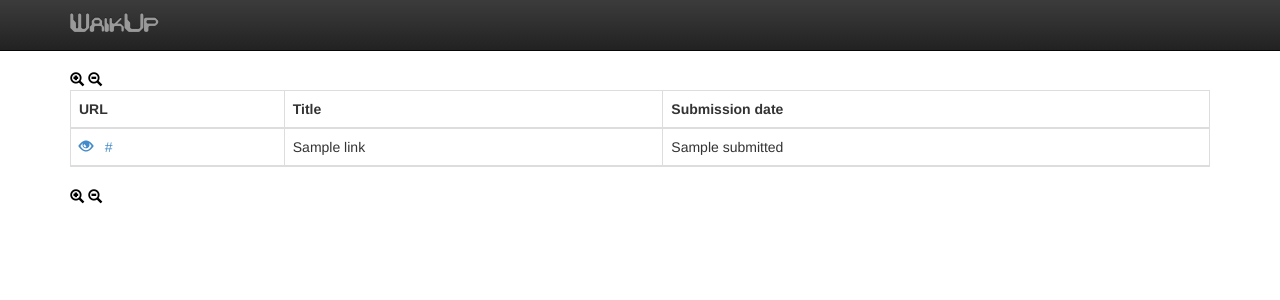
After one commit to mdeous/WaikUp, a Flask app: template waikup/templates/index.html in a window 1280 px wide. The commit adds this page. Shown: the top 300 px of the page. Run offline with Flask 2, Linux system fonts and the light colour scheme; the template is opened without the code that fills it: most values are stand-ins (such as "Sample title", 1, 10 or a date in 2020); form fields are guessed from the names that the template uses.

Commit message:
new link submission

```diff
--- a/requirements.txt
+++ b/requirements.txt
@@ -1,4 +1,5 @@
 Flask
 Flask-Script
 Flask-Peewee
+Flask-WTF
 psycopg2
--- a/waikup/static/css/waikup.css
+++ b/waikup/static/css/waikup.css
@@ -17,8 +17,11 @@ body {
     text-decoration: underline;
 }
 table#links-list>tbody>tr>td#collapsible-td {
-    padding: 0px;
+    padding: 0;
 }
 table#links-list>tbody>tr>td {
-    border: 0;
+    border: 0,5px;
 }
+.expand-all, .collapse-all {
+    color: black;
+}
--- /dev/null
+++ b/waikup/static/js/waikup.js
@@ -0,0 +1,28 @@
+$('.collapser').click(function() {
+    var itemSelector = 'div#'+$(this).attr('id');
+    if ($(itemSelector).hasClass('out')) {
+        $(itemSelector).addClass('in');
+        $(itemSelector).removeClass('out');
+    } else {
+        $(itemSelector).addClass('out');
+        $(itemSelector).removeClass('in');
+    }
+});
+$('.expand-all').click(function() {
+    $('.collapse.out').addClass('in');
+    $('.collapse.out').removeClass('out');
+});
+$('.collapse-all').click(function() {
+    $('.collapse.in').addClass('out');
+    $('.collapse.in').removeClass('in');
+});
+$('#new-link-save').click(function() {
+    $('#new-link-form').submit();
+    return true;
+});
+$('#new-link-cancel').click(function() {
+    $('#link-url').val('');
+    $('#link-title').val('');
+    $('#link-desc').val('');
+    return true
+});
--- a/waikup/templates/base.html
+++ b/waikup/templates/base.html
@@ -24,6 +24,7 @@
 {%- block js -%}
     <script type="text/javascript" src="{{ url_for('static', filename="js/jquery-2.0.3.min.js") }}"></script>
     <script type="text/javascript" src="{{ url_for('static', filename="js/bootstrap.min.js") }}"></script>
+    <script type="text/javascript" src="{{ url_for('static', filename="js/waikup.js") }}"></script>
     {% block extra_js %}{% endblock %}
 {%- endblock %}
 {%- block css -%}
--- a/waikup/templates/header.html
+++ b/waikup/templates/header.html
@@ -13,7 +13,7 @@
             {% if user %}
                 <ul class="nav navbar-nav">
                     <li class="nav-divider"></li>
-                    <li><a href="{{ url_for('webui.list_links') }}"><span class="glyphicon glyphicon-home"></span>&nbsp;&nbsp;Links</a></li>
+                    <li><a href="{{ url_for('webui.index') }}"><span class="glyphicon glyphicon-home"></span>&nbsp;&nbsp;Links</a></li>
                     <li><a href="#"><span class="glyphicon glyphicon-folder-open"></span>&nbsp;&nbsp;Archives</a></li>
                     <li class="nav-divider"></li>
                 </ul>
@@ -52,33 +52,7 @@
     </div><!-- /.container -->
 </div><!-- /.navbar.navbar-inverse.navbar-fixed-top -->
 
-<div class="modal fade"
-     id="new-link-modal"
-     tabindex="-1"
-     role="dialog"
-     aria-labelledby="new-link-modal-label"
-     aria-hidden="true"
->
-    <div class="modal-dialog">
-        <div class="modal-content">
-            <div class="modal-header">
-                <button class="close" data-dismiss="modal" aria-hidden="true">&times;</button>
-                <h4 class="modal-title" id="new-link-modal-label">Submit link</h4>
-            </div><!-- /.modal-header -->
-            <div class="modal-body">
-                <!-- TODO: add content -->
-            </div><!-- /.modal-body -->
-            <div class="modal-footer">
-                <button class="btn btn-success">
-                    <span class="glyphicon glyphicon-ok-circle"></span> Save
-                </button>
-                <button class="btn btn-danger" data-dismiss="modal">
-                    <span class="glyphicon glyphicon-remove-circle"></span> Cancel
-                </button>
-            </div><!-- /.modal-footer -->
-        </div><!-- /.modal-content -->
-    </div><!-- /.modal-dialog -->
-</div><!-- /.modal.fade -->
+{% include "new_link.html" %}
 
 <div class="modal fade"
      id="profile-modal"
@@ -95,6 +69,7 @@
             </div><!-- /.modal-header -->
             <div class="modal-body">
                 <!-- TODO: add content -->
+                {{ lipsum() }}
             </div><!-- /.modal-body -->
             <div class="modal-footer">
                 <button class="btn btn-success">
--- a/waikup/templates/list_links.html
+++ b/waikup/templates/index.html
@@ -1,6 +1,8 @@
 {% extends "base.html" %}
 {% block content %}
-    <table id="links-list" class="table table-condensed table-hover">
+    <a href="#"><span class="glyphicon glyphicon-zoom-in expand-all"></span></a>
+    <a href="#"><span class="glyphicon glyphicon-zoom-out collapse-all"></span></a>
+    <table id="links-list" class="table table-hover table-responsive table-bordered">
     <thead>
         <tr>
             <th>URL</th>
@@ -30,18 +32,17 @@
         {% endfor %}
     </tbody>
     </table>
+    <a href="#"><span class="glyphicon glyphicon-zoom-in expand-all"></span></a>
+    <a href="#"><span class="glyphicon glyphicon-zoom-out collapse-all"></span></a>
 {% endblock %}
+
 {% block extra_js %}
     <script type="text/javascript">
-        $('.collapser').click(function() {
-            var itemSelector = 'div#'+$(this).attr('id');
-            if ($(itemSelector).hasClass('out')) {
-                $(itemSelector).addClass('in');
-                $(itemSelector).removeClass('out');
-            } else {
-                $(itemSelector).addClass('out');
-                $(itemSelector).removeClass('in');
-            }
+        $('.expand-all').click(function() {
+            $('.collapse.out').removeClass('out').addClass('in');
+        });
+        $('.collapse-all').click(function() {
+            $('.collapse.in').removeClass('in').addClass('out');
         });
     </script>
 {% endblock %}
--- /dev/null
+++ b/waikup/templates/new_link.html
@@ -0,0 +1,41 @@
+<div class="modal fade"
+     id="new-link-modal"
+     tabindex="-1"
+     role="dialog"
+     aria-labelledby="new-link-modal-label"
+     aria-hidden="true"
+>
+    <div class="modal-dialog">
+        <div class="modal-content">
+            <div class="modal-header">
+                <button class="close" data-dismiss="modal" aria-hidden="true">&times;</button>
+                <h4 class="modal-title" id="new-link-modal-label">Submit link</h4>
+            </div><!-- /.modal-header -->
+            <div class="modal-body">
+                <form action="{{ url_for('webui.index') }}" id="new-link-form" method="POST">
+                    {{ new_link_form.csrf_token() }}
+                    <div class="form-group">
+                        <label for="link-url">Link URL</label>
+                        {{ new_link_form.url(class='form-control', id='link-url') }}
+                    </div>
+                    <div class="form-group">
+                        <label for="link-title">Title</label>
+                        {{ new_link_form.title(class='form-control', id='link-title') }}
+                    </div>
+                    <div class="form-group">
+                        <label for="link-desc">Description</label>
+                        {{ new_link_form.description(class='form-control', id='link-desc') }}
+                    </div>
+                </form>
+            </div><!-- /.modal-body -->
+            <div class="modal-footer">
+                <button class="btn btn-success" id="new-link-save">
+                    <span class="glyphicon glyphicon-ok-circle"></span> Save
+                </button>
+                <button class="btn btn-danger" data-dismiss="modal" id="new-link-cancel">
+                    <span class="glyphicon glyphicon-remove-circle"></span> Cancel
+                </button>
+            </div><!-- /.modal-footer -->
+        </div><!-- /.modal-content -->
+    </div><!-- /.modal-dialog -->
+</div><!-- /.modal.fade -->
```
Also changed, not shown: waikup/forms.py (added, +12 -0 lines), waikup/views/webui.py (+19 -5 lines).
